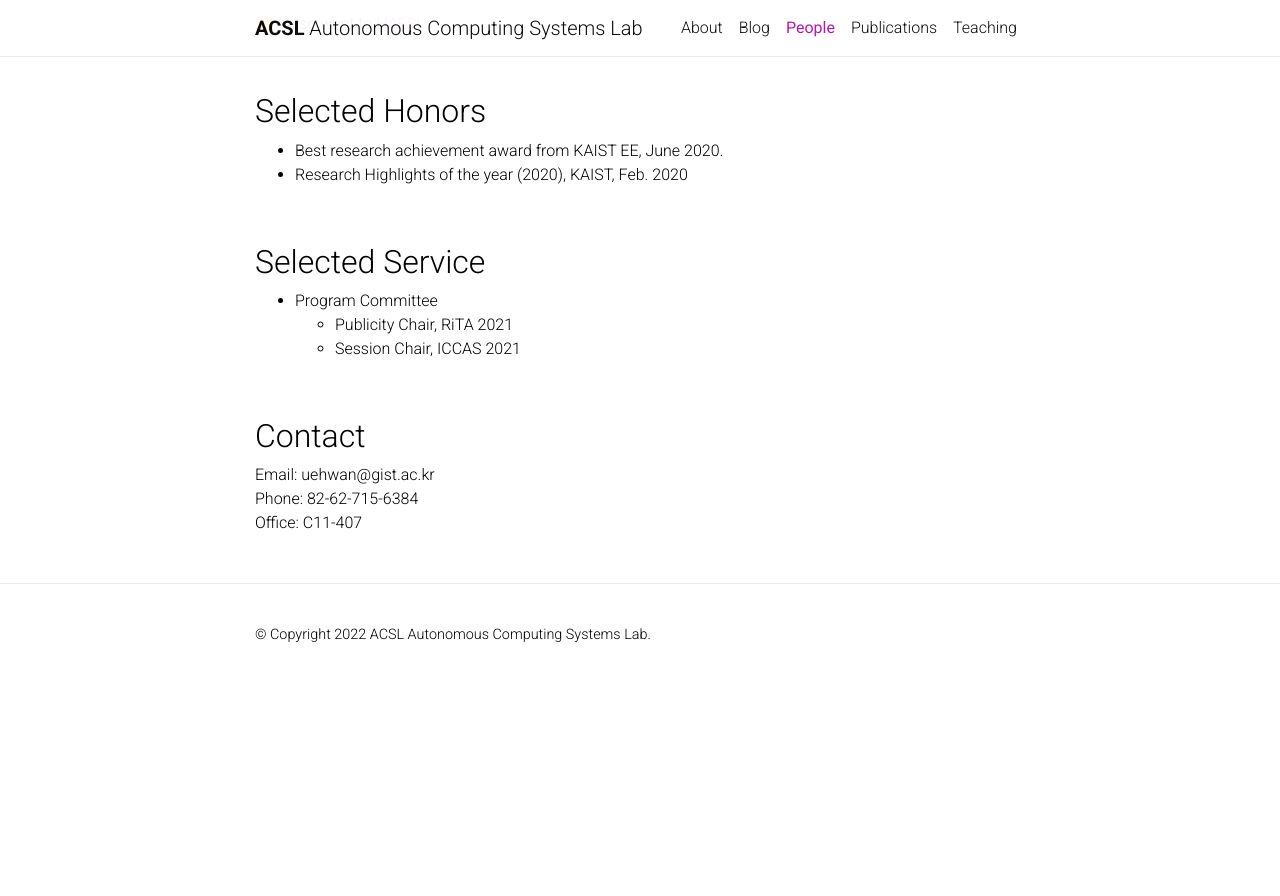
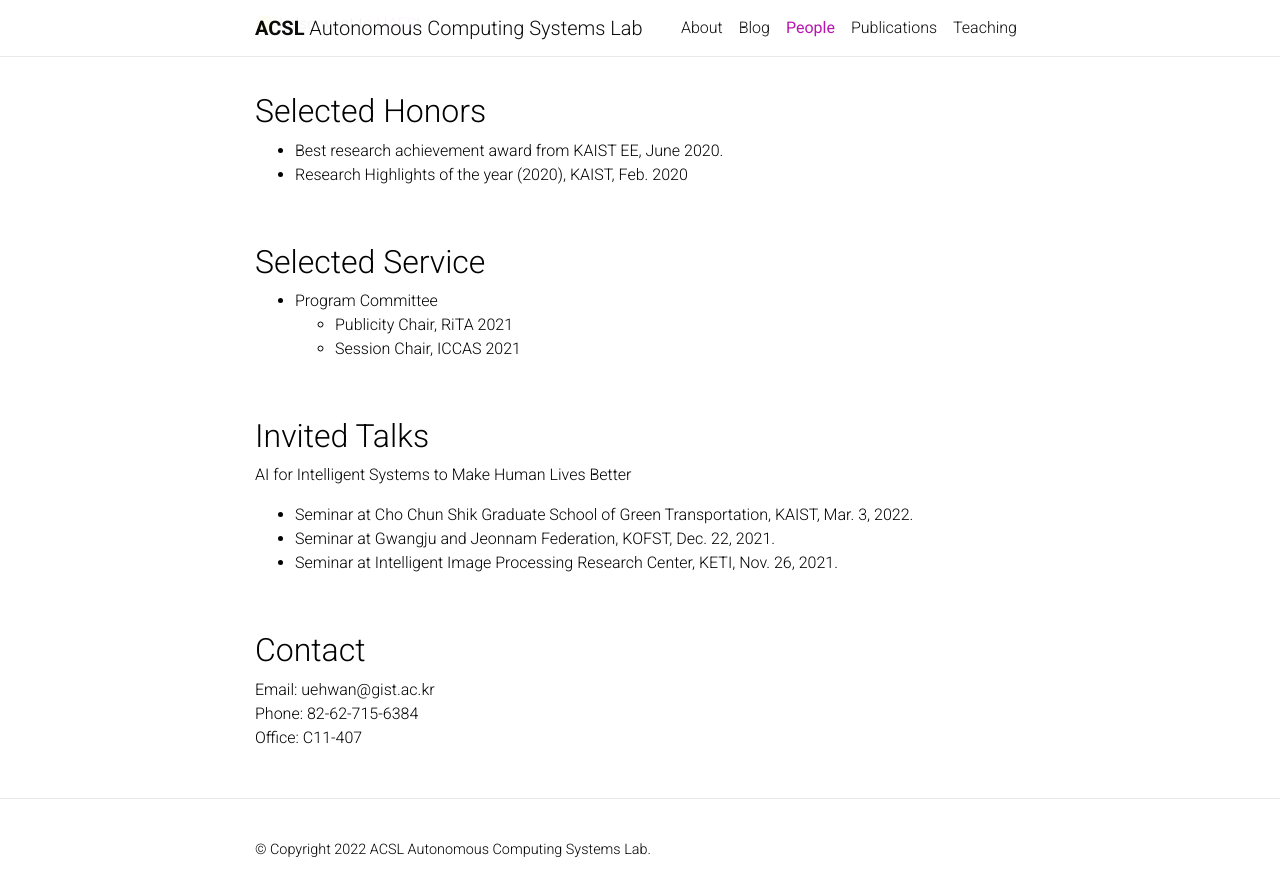
Before and after one commit to Uehwan/Uehwan.github.io, a Jekyll site: the page built from _people/Ue-Hwan-Kim.markdown, in a window 1280 px wide and 900 px high, scrolled down 810 px. Shown: the top 896 px of the window. Built offline with Jekyll 4.4.1, drawn with Linux system fonts in a browser that asks for light colours; nearby versions of some CDN libraries; comment, search, counter and statistics services are not loaded; a style sheet for code colours, icons or effects is not loaded; before the commit the page ends 1496 px from its top, so only the background shows below that.

Commit message:
ds class zoom info

```diff
--- a/_people/Ue-Hwan-Kim.markdown
+++ b/_people/Ue-Hwan-Kim.markdown
@@ -43,6 +43,13 @@ Assistant Professor <br/>
   - Publicity Chair, RiTA 2021
   - Session Chair, ICCAS 2021
 
+<br />
+## Invited Talks
+AI for Intelligent Systems to Make Human Lives Better
+- Seminar at Cho Chun Shik Graduate School of Green Transportation, KAIST, Mar. 3, 2022.
+- Seminar at Gwangju and Jeonnam Federation, KOFST, Dec. 22, 2021.
+- Seminar at Intelligent Image Processing Research Center, KETI, Nov. 26, 2021.
+
 <br/>
 ## Contact
 Email: uehwan@gist.ac.kr <br/>
```
Also changed, not shown: _teaching/datastruct22sp.md (+1 -1 lines).
